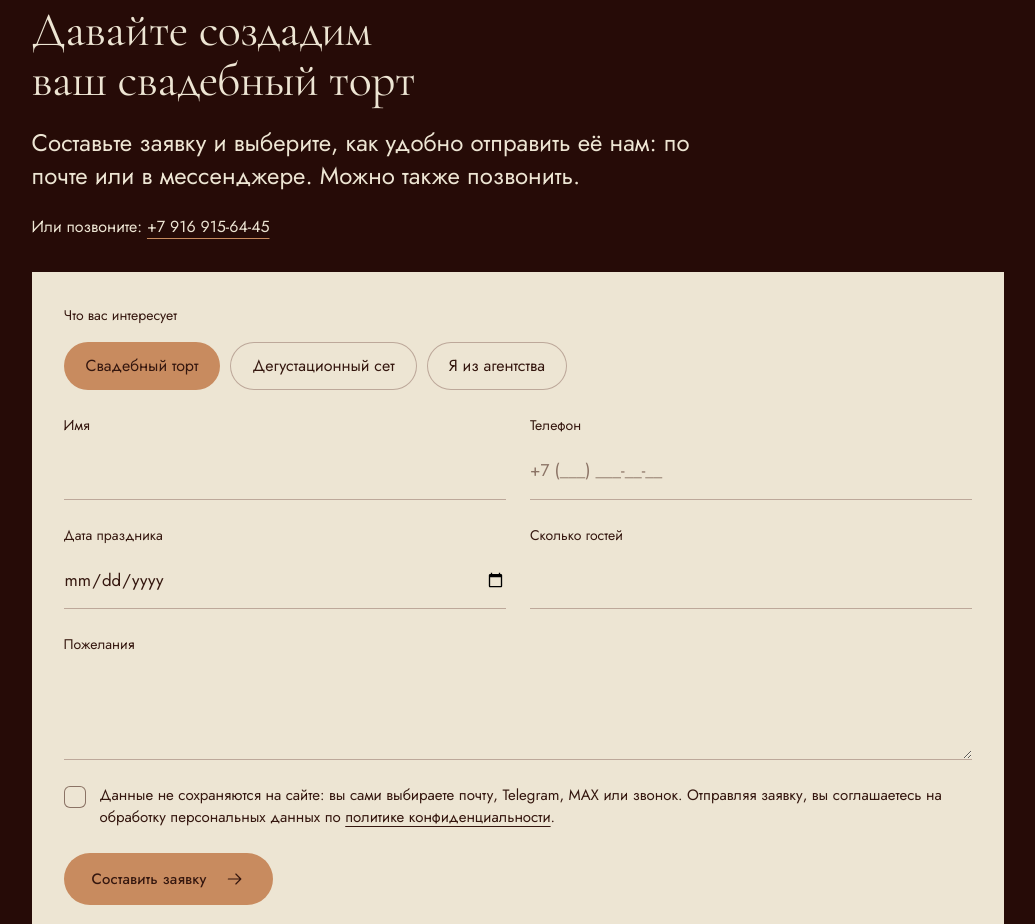
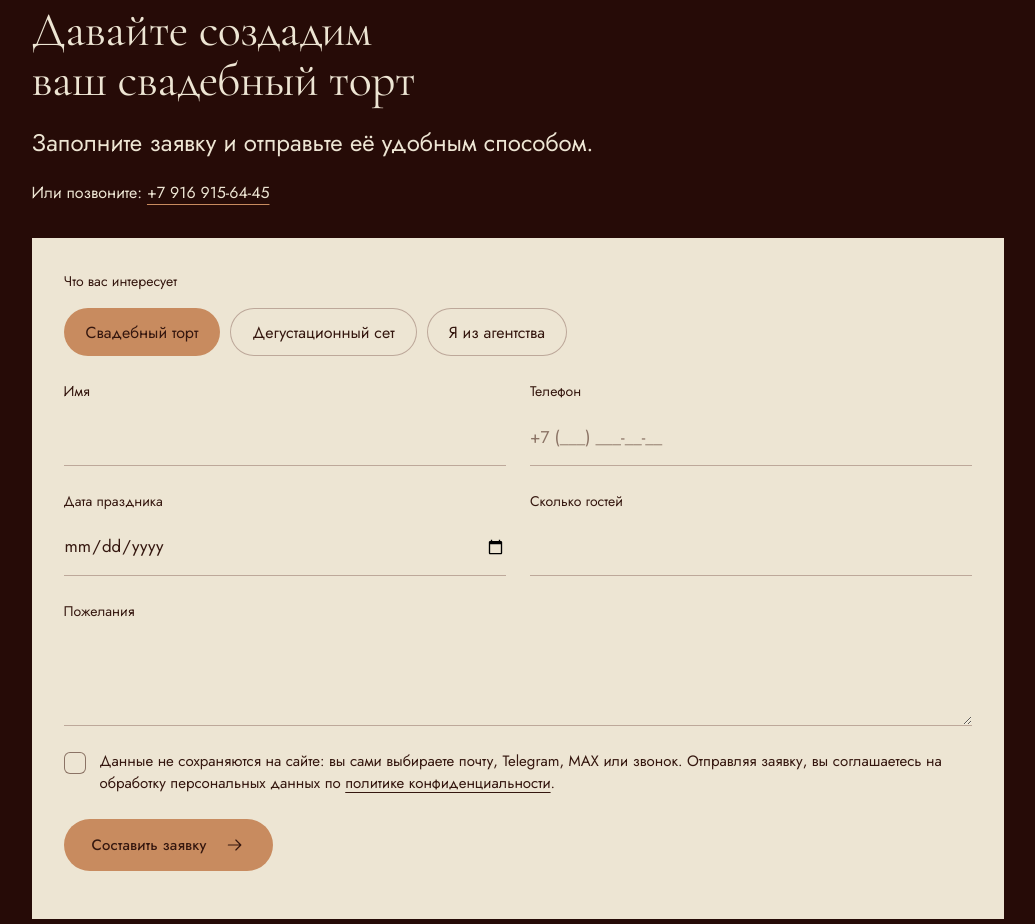
Before and after one commit to NikraOP/nuga-igodi, a plain HTML site: page index.html in a window 1280 px wide. Shown: the part 9820-10744 px from the top of the page, without its empty margins (122-1157 px from the left). Drawn offline with Linux system fonts and the light colour scheme.

Commit message:
Shorten application section introduction

```diff
--- a/index.html
+++ b/index.html
@@ -611,7 +611,7 @@
       <div class="container order__grid">
         <header class="order__intro">
           <h2 class="block__title block__title--md" id="order-title">Давайте создадим ваш свадебный торт</h2>
-          <p class="block__sub">Составьте заявку и выберите, как удобно отправить её нам: по почте или в мессенджере. Можно также позвонить.</p>
+          <p class="block__sub">Заполните заявку и отправьте её удобным способом.</p>
           <p class="order__call">Или позвоните: <a href="tel:+79169156445">+7 916 915-64-45</a></p>
         </header>
 
```
